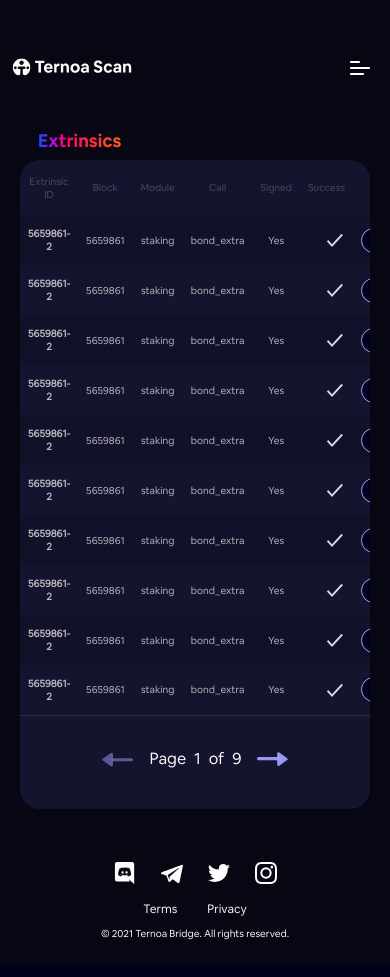
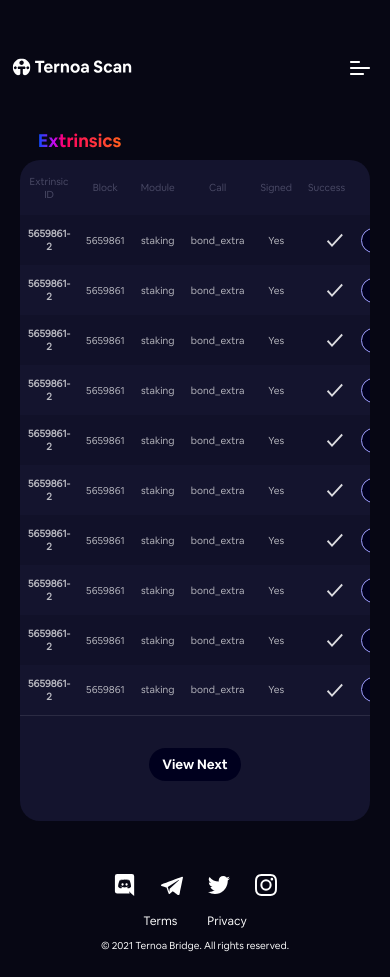
Before and after one commit to capsule-corp-ternoa/explorer, a Next.js app: page /extrinsic/Extrinsic in a window 390 px wide. Built offline with nearby package versions, Linux system fonts and the light colour scheme.

Commit message:
Implement Extrinsic page for mobile version

```diff
--- a/pages/extrinsic/Extrinsic.tsx
+++ b/pages/extrinsic/Extrinsic.tsx
@@ -7,12 +7,21 @@
 import Header from 'components/base/Header';
 import Footer from 'components/base/Footer';
 import Check from 'components/assets/Check';
+import { useMediaQuery } from 'react-responsive';
 
 export interface ExtrinsicProps {
 }
 
 const Extrinsic: React.FC<ExtrinsicProps> = () => {
+    const [isLaptop, setIsLaptop] = useState(false);
+    const mediaQuery = useMediaQuery({ query: '(min-device-width: 1024px)' });
     const router = useRouter();
+
+    useEffect(() => {
+        if(mediaQuery !== isLaptop){
+          setIsLaptop(mediaQuery);
+        }
+    }, [mediaQuery])
 
     const goExtrinsicDetail = () => {
         router.push("../block-detail")
@@ -158,14 +167,17 @@
                             </tbody>
                         </table>
                     </div>
-                    <div className="d-flex justify-content-center py-3">
+                    {isLaptop && <div className="d-flex justify-content-center py-3">
                         <LeftArrow className="mt-1 me-2 cursor-point"/>
                         <span className="text-large mx-2">Page</span>
                         <span className="text-large me-1">1</span>
                         <span className="text-large ms-1">of</span>
                         <span className="text-large mx-2">9</span>
                         <RightArrow className="mt-1 ms-2 cursor-point"/>
-                    </div>
+                    </div> }
+                    {!isLaptop && <div className="d-flex justify-content-center py-3">
+                        <button className={"btn btn-secondary rounded-pill " + style.nextButton}>View Next</button>
+                    </div>}
                 </div>
                 </div>
                 <Footer />
```
